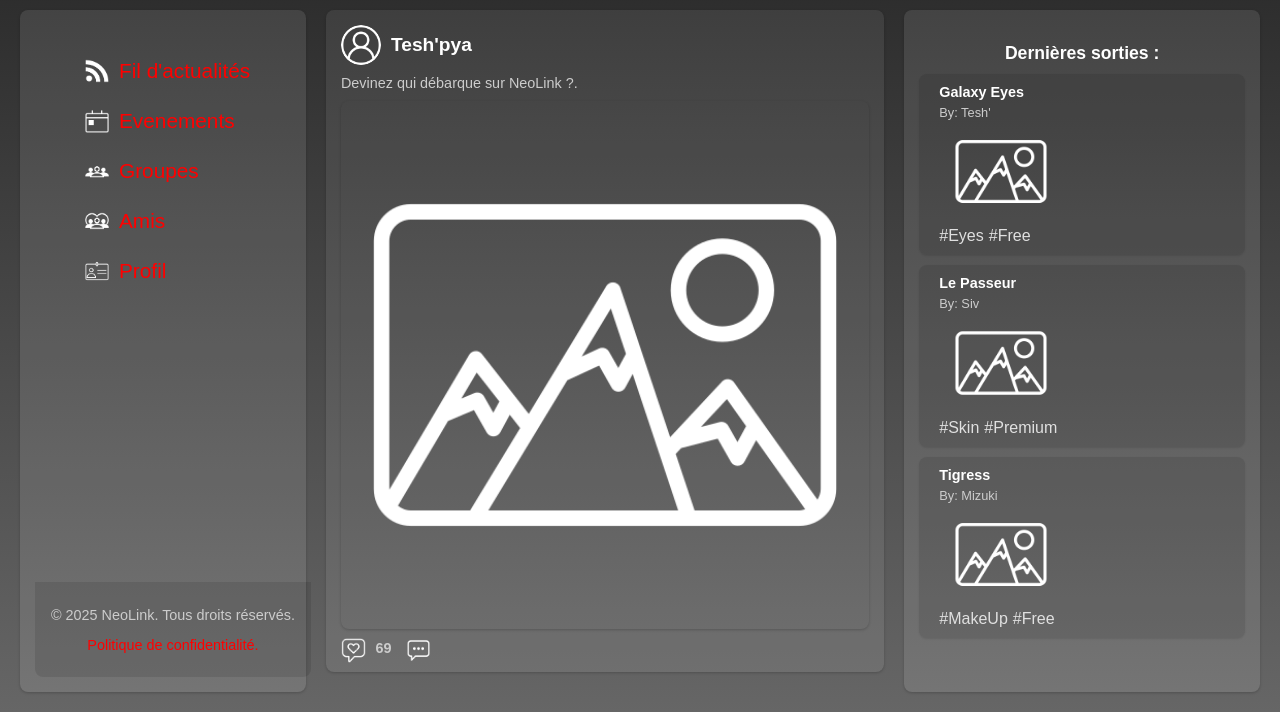
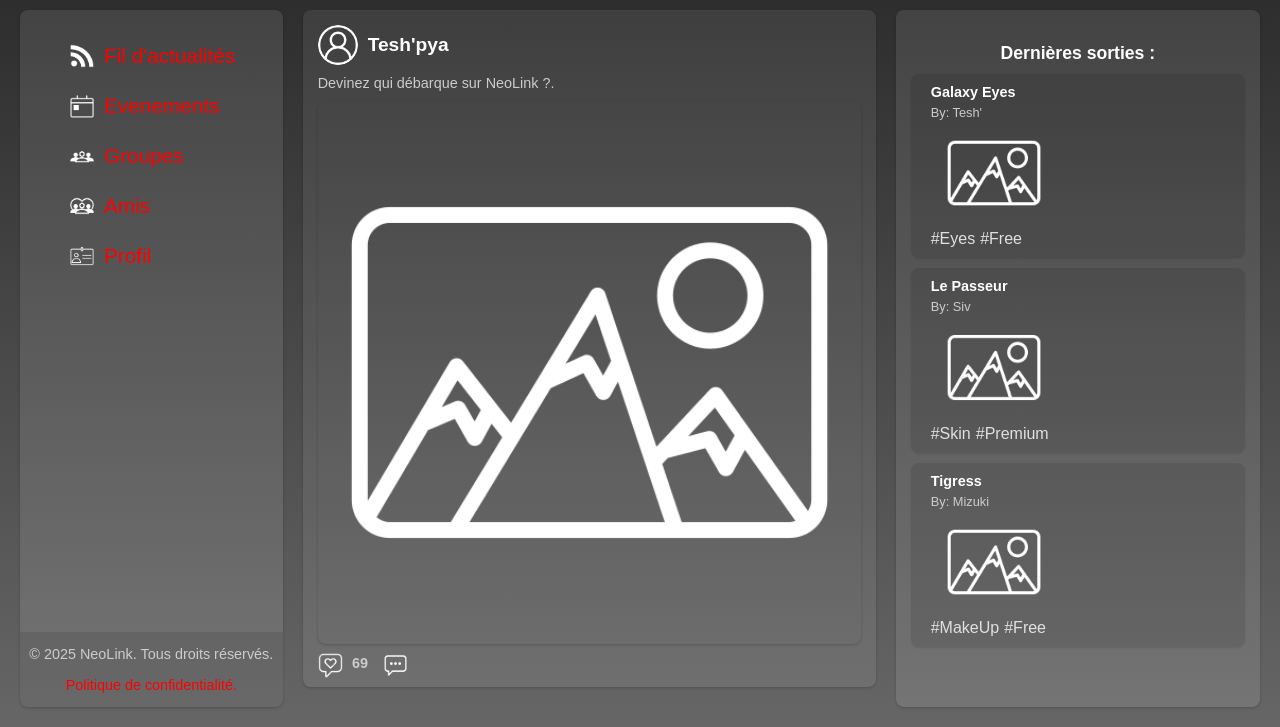
Before and after one commit to Aellis-669/Projet_site, a plain HTML site: page index.html in a window 1280 px wide. Shown: the part 148-875 px from the top of the page. Drawn offline with Linux system fonts and the light colour scheme; a web font is replaced by a local one.

Commit message:
styles_index.css

```diff
--- a/styles_index.css
+++ b/styles_index.css
@@ -83,7 +83,6 @@ main {
     display: flex;
     flex-direction: column;
     min-height: 80vh;
-    padding: 15px;
 }
 
 .content {
@@ -157,7 +156,7 @@ main {
     width: 100%;
     background-color: rgba(0, 0, 0, 0.1);
     border-radius: 0 0 8px 8px;
-    padding: 10px;
+    padding: 0px;
     text-align: center;
     color: #ccc;
     font-size: 0.9rem;
```
